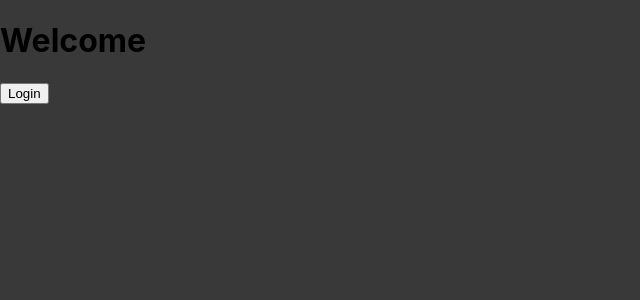
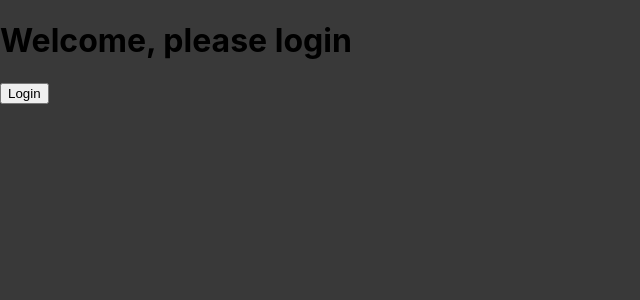
Before and after one commit to StefanDespotovic/banking-system, a React (Create React App) app: page / in a window 1280 px wide. Shown: the top 300 px of the page, without its empty margins (0-640 px from the left). Built offline with nearby package versions, Linux system fonts and the light colour scheme.

Commit message:
text adjustment

```diff
--- a/src/components/welcome/Welcome.js
+++ b/src/components/welcome/Welcome.js
@@ -3,7 +3,7 @@ import React from "react";
 const Welcome = ({ toggleLogin }) => {
   return (
     <div>
-      <h1>Welcome</h1>
+      <h1>Welcome, please login</h1>
       <button onClick={toggleLogin}>Login</button>
     </div>
   );
```
